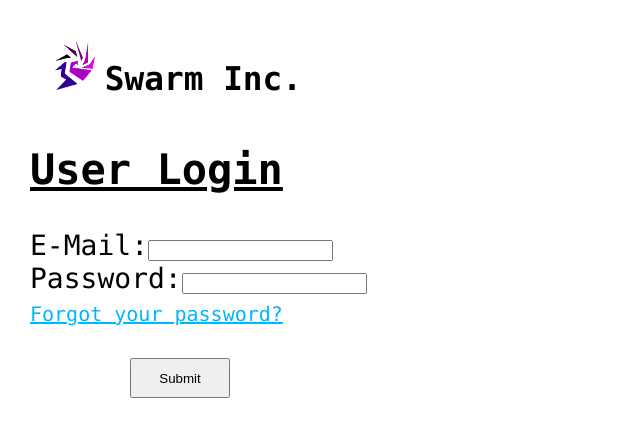
After one commit to YasinRadi/SwarmWebservice, a Node project: template views/login.jade in a window 1280 px wide. The commit adds this page. Shown: the top 437 px of the page, without its empty margins (0-640 px from the left). Run offline with Node 20 templates, Linux system fonts and the light colour scheme; the template is opened without the code that fills it, so the values that code supplies are empty.

```diff
--- a/app.js
+++ b/app.js
@@ -28,7 +28,7 @@ app.set('views', path.join(__dirname, 'views'));
 app.set('view engine', 'jade');
 
 // uncomment after placing your favicon in /public
-//app.use(favicon(path.join(__dirname, 'public', 'favicon.ico')));
+app.use(favicon(path.join(__dirname, 'public', 'images', 'icon.png')));
 app.use(logger('dev'));
 app.use(cookieParser());
 app.use(bodyParser.json());
@@ -44,7 +44,7 @@ app.use('/data', data);
 // catch 404 and forward to error handler
 app.use(function(req, res, next){
     res.status(404);
-    res.sendfile('public/404.html');
+    res.render('404');
 });
 
 // error handler
--- a/public/stylesheets/style.css
+++ b/public/stylesheets/style.css
@@ -4,9 +4,38 @@ body {
     text-align: center;
     margin-top: 40px;
 }
-img {
+
+.not-index {
+    float: left;
+    display: inline-block;
+    clear: left;
+}
+
+.not-found {
     width: 1340px;
     height: 520px;
+}
+
+.logo-section {
+    margin-left: 2%;
+    padding-bottom: 1%;
+    text-align: left;
+}
+
+.logo-section img {
+    width: 40px;
+    height: 50px;
+}
+
+.logo-section h3 {
+    display: inline;
+    padding-left: 10px;
+}
+
+.logo {
+    margin-top: 1%;
+    width: 300px;
+    height: 340px;
 }
 
 a {
@@ -28,3 +57,31 @@ form .button {
 .form_title {
     text-decoration: underline;
 }
+
+.form-central {
+    margin-left: 50%;
+}
+
+.login {
+    margin-top: 5%;
+}
+
+.pass-forget {
+    font-size: 20px;
+    text-align: center;
+}
+
+.login li {
+    padding-bottom: 5%;
+    list-style-type: none;
+}
+
+.login li a {
+    color: #000000;
+    text-decoration: none;
+}
+
+div.login li a:hover {
+    color: #00B7FF;
+    text-decoration: underline;
+}
--- a/routes/accounts.js
+++ b/routes/accounts.js
@@ -258,7 +258,7 @@ router.get('/usernameids', function(req, res, next) {
  ******/
 
 /**
- *
+ * Retrieves user password using reset password form data.
  */
 router.post('/passReset', urlencodedParser, function(req, res, next) {
     account.getPasswordByData(req.body.email, req.body.name, req.body.surname, req.body.username, (data) => {
@@ -269,6 +269,9 @@ router.post('/passReset', urlencodedParser, function(req, res, next) {
     });
 });
 
+/**
+ * Updates the password of the user given its old password and its new password.
+ */
 router.post('/passUpdate', urlencodedParser, function(req, res, next) {
     let password = req.body.current_password;
     let newPass  = req.body.new_password;
--- a/routes/modules.js
+++ b/routes/modules.js
@@ -9,11 +9,6 @@ const DB    = require('../lib/DB');
 let data    = new DB();
 
 router.get('/', function(req, res, next) {
-    //
-    // var name = req.params.name;
-    // var id = req.query.id;
-    // var pass = req.body.pass;
-
     data.query('SELECT * FROM account', res);
 });
 
--- a/views/404.jade
+++ b/views/404.jade
@@ -2,6 +2,9 @@ extends layout
 
 block content
     body
+        div.logo-section.not-index
+            img(src='/images/icon.png')
+            h3 Swarm Inc.
         div
-            img(src='/images/404.png', alt="This is not the page you're looking for...")
+            img.not-found(src='/images/404.png', alt="This is not the page you're looking for...")
         h2 This is not the page you're looking for...
--- /dev/null
+++ b/views/login.jade
@@ -0,0 +1,18 @@
+extends layout
+
+block content
+    body.form
+        div.logo-section.login-logo
+            img(src='/images/icon.png')
+            h3 Swarm Inc.
+        h2.form_title User Login
+        form(action='/data/login', method='POST')
+            |             E-Mail:
+            input(type='text', name='email')
+            br
+            |             Password:
+            input(type='password', name='password')
+            br
+            a.pass-forget(href="/passResetForm") Forgot your password?
+            br
+            input.button(type='submit', value='Submit')
--- a/views/password_reset.jade
+++ b/views/password_reset.jade
@@ -2,6 +2,9 @@ extends layout
 
 block content
     body.form
+        div.logo-section
+            img(src='/images/icon.png')
+            h3 Swarm Inc.
         h2.form_title Password Reset Form
         form(action='/accounts/passReset', enctype='multipart/form-data', method='POST')
             | E-Mail:
--- a/views/user_form.jade
+++ b/views/user_form.jade
@@ -2,6 +2,9 @@ extends layout
 
 block content
     body.form
+        div.logo-section
+            img(src='/images/icon.png')
+            h3 Swarm Inc.
         h2.form_title User Data Form
         form(action='/data/newUser', method='POST')
             | First Name:
--- a/views/version_form.jade
+++ b/views/version_form.jade
@@ -2,6 +2,9 @@ extends layout
 
 block content
     body.form
+        div.logo-section
+            img(src='/images/icon.png')
+            h3 Swarm Inc.
         h2.form_title Version Data Form
         form(action='/data/newVersion', enctype='multipart/form-data', method='POST')
             | Module Name:
```
Also changed, not shown: routes/data.js (+20 -10 lines), routes/index.js (+46 -3 lines), views/dashboard.jade (added, +18 -0 lines), views/error.jade (+5 -3 lines), views/index.jade (+7 -0 lines), views/module_form.jade (+4 -4 lines), views/new_password_form.jade (+17 -13 lines), views/not_logged.jade (added, +14 -0 lines), lib/DataModel.js, public/images/icon.png (added). Lines whose indentation alone changed are shown as unchanged.
